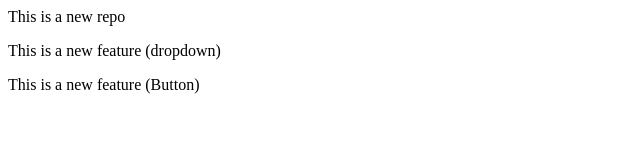
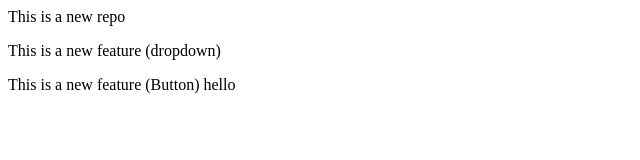
Before and after one commit to vinay-vkg/add, a plain HTML site: page index.html in a window 1280 px wide. Shown: the full height of the page, 0-640 px from the left. Drawn offline with Linux system fonts and the light colour scheme.

Commit message:
Add hello

```diff
--- a/index.html
+++ b/index.html
@@ -1,3 +1,3 @@
 <p>This is a new repo</p>
 <p>This is a new feature (dropdown)</p>
-<p>This is a new feature (Button)</p>
+<p>This is a new feature (Button) hello</p>
```
